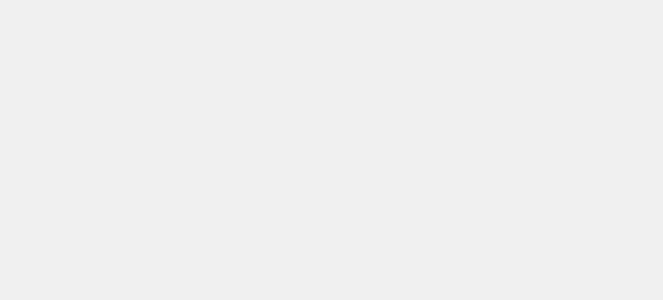
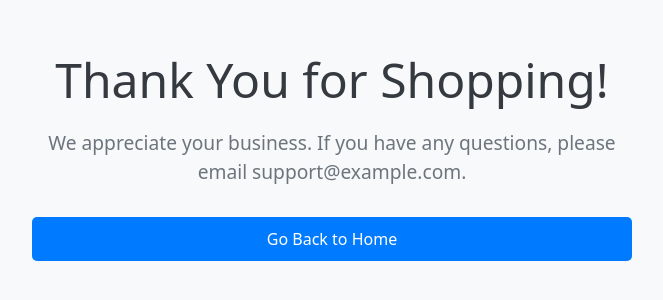
Before and after one commit to Prasannahegde119/Mern-Frontend, a React (Vite) app: page /InvoiceGenerator in a window 1280 px wide. Shown: the part 174-474 px from the top of the page, without its empty margins (308-971 px from the left). Built offline with nearby package versions, Linux system fonts and the light colour scheme.

Commit message:
thanks page added

```diff
--- a/src/Components/Delevery/InvoiceGenerator.jsx
+++ b/src/Components/Delevery/InvoiceGenerator.jsx
@@ -62,9 +62,32 @@
 
 // export default InvoiceGenerator;
 import React from "react";
+import { useNavigate } from "react-router-dom";
+import "./invoice.css";
 
 function InvoiceGenerator() {
-  return <div></div>;
+  const navigate = useNavigate();
+
+  const handleBackToHome = () => {
+    navigate("/");
+  };
+
+  return (
+    <>
+      <div className="thank-you-page">
+        <div className="thank-you-content">
+          <h1>Thank You for Shopping!</h1>
+          <p>
+            We appreciate your business. If you have any questions, please email
+            support@example.com.
+          </p>
+          <button onClick={handleBackToHome} className="home-button">
+            Go Back to Home
+          </button>
+        </div>
+      </div>
+    </>
+  );
 }
 
 export default InvoiceGenerator;
--- /dev/null
+++ b/src/Components/Delevery/invoice.css
@@ -0,0 +1,41 @@
+.thank-you-page {
+  display: flex;
+  flex-direction: column;
+  justify-content: center;
+  align-items: center;
+  height: 80vh;
+  background-color: #f8f9fa;
+  text-align: center;
+}
+
+.thank-you-content {
+  max-width: 600px;
+  margin: 0 auto;
+}
+
+.thank-you-content h1 {
+  font-size: 3rem;
+  margin: 20px 0;
+  color: #343a40;
+}
+
+.thank-you-content p {
+  font-size: 1.2rem;
+  color: #6c757d;
+  margin-bottom: 30px;
+}
+
+.home-button {
+  padding: 10px 20px;
+  font-size: 1rem;
+  color: #fff;
+  background-color: #007bff;
+  border: none;
+  border-radius: 5px;
+  cursor: pointer;
+  transition: background-color 0.3s;
+}
+
+.home-button:hover {
+  background-color: #0056b3;
+}
```
